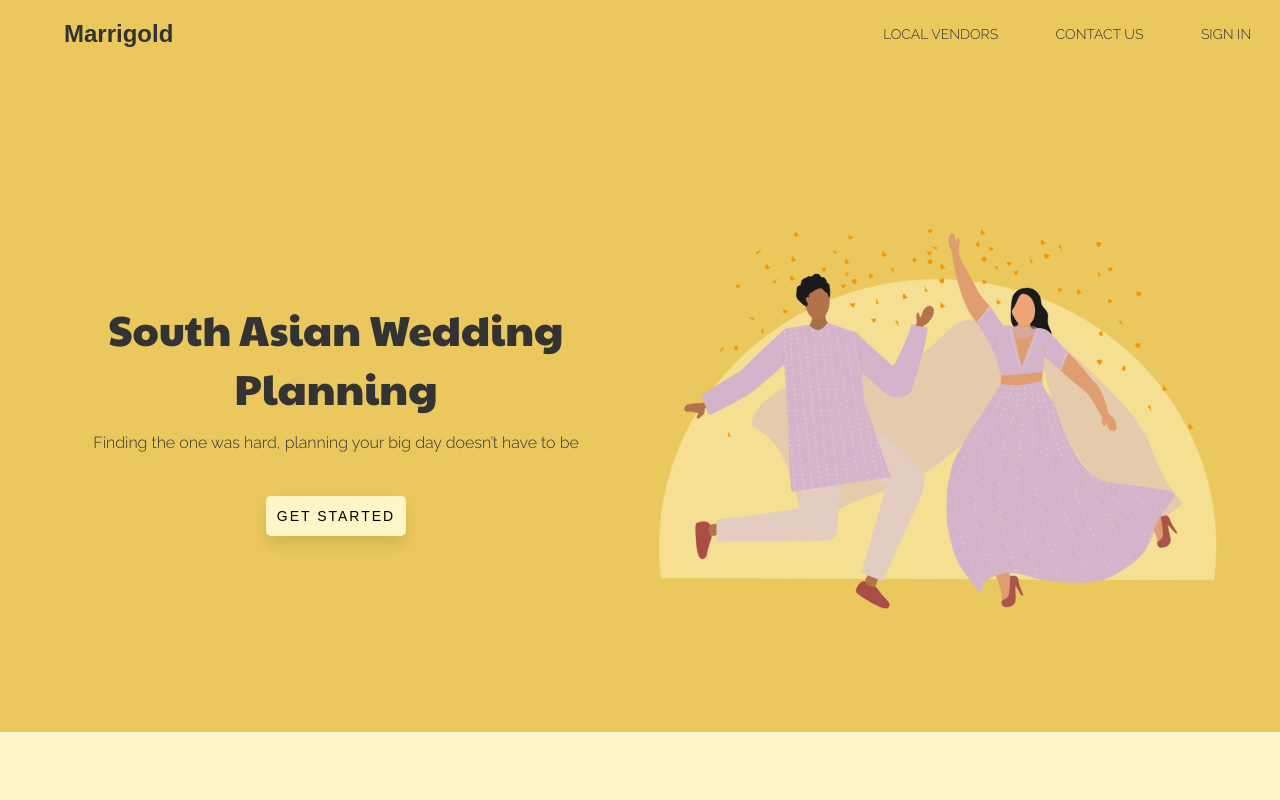
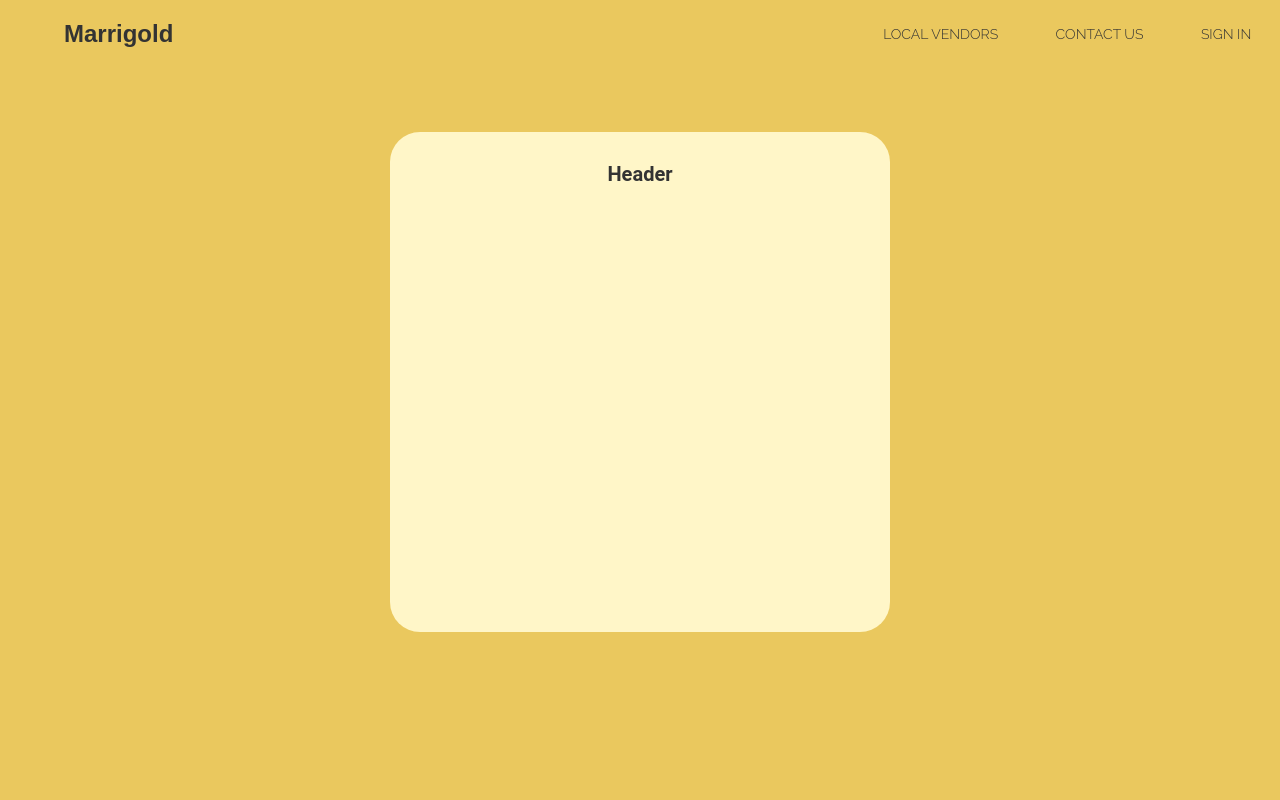
Before and after one commit to mahi-g/marrigold, a React (Create React App) app: page /test in a window 1280 px wide. Shown: the top 800 px of the page. Built offline with nearby package versions, Linux system fonts and the light colour scheme; a web font is replaced by a local one.

Commit message:
Add form card component

```diff
--- a/src/App.js
+++ b/src/App.js
@@ -10,6 +10,10 @@ import './index.css';
 
 const LoadableHomePage = lazy(() =>
     import( './pages/home')
+);
+
+const LoadableTestPage = lazy(() =>
+    import( './pages/test')
 );
 
 const Container = styled('div')`
@@ -31,7 +35,10 @@ const App = () => (
             <BrowserRouter>
                     <Suspense fallback={<Loading />}>
                         <Switch>
-
+                            <Route
+                                path="/test"
+                                component={LoadableTestPage}
+                            />
                             <Route
                                 path="/"
                                 component={LoadableHomePage}
--- a/src/components/Nav.js
+++ b/src/components/Nav.js
@@ -1,8 +1,6 @@
 import React from 'react'
 import styled from '@emotion/styled'
 import { theme } from '../theme'
-
-
 
 const Logo = styled.h2`
     font-family: ${theme.fontFamily.logo}, sans-serif;
--- /dev/null
+++ b/src/components/card/FormCard/index.js
@@ -0,0 +1,47 @@
+import React from 'react';
+import styled from '@emotion/styled';
+import { theme } from '../../../theme';
+
+const Container = styled.div`
+  background: ${theme.colorMap.cream};
+  border-radius:  ${theme.size.xmediumLarge};
+  margin: 0 auto;
+  max-height: ${({ maxHeight }) => maxHeight && `${maxHeight}px`};
+  max-width: ${({ maxWidth }) => maxWidth && `${maxWidth}px`};
+  height: ${({ width }) => width ? `${width}px` : 'auto'};
+  width: ${({ width }) => width ? `${width}px` : 'auto'};
+  @media ${theme.screenSize.upToLarge} {
+    width: 80%;
+  }
+`;
+
+const Header = styled.div`
+  font-family: ${theme.fontFamily.formHeader}, sans-serif;
+  font-size: ${theme.fontSize.medium};
+  font-weight: bold;
+  padding-top: ${theme.size.xmediumLarge};
+  text-align: center;
+  @media ${theme.screenSize.upToLarge} {
+    font-size: ${theme.fontSize.small};
+  }
+`;
+
+const FormCard = ({
+    header,
+    body,
+    maxHeight,
+    maxWidth,
+    height,
+    width,
+}) => (
+    <Container
+      maxHeight={maxHeight}
+      maxWidth={maxWidth}
+      height={height}
+      width={width}
+    >
+      {header && <Header>{header}</Header>}
+      {body && body}
+    </Container>
+);
+export default FormCard;
--- a/src/pages/home.js
+++ b/src/pages/home.js
@@ -18,8 +18,6 @@ const bounce = keyframes`
     transform: translateY(-40px);
   }
 `
-
-
 
 const Button = styled.button`
   width: 140px;
@@ -95,7 +93,6 @@ const SectionThree = styled.div`
 
 `
 
-
 const ImgCouple = styled.img`
   width: 45vw;
   height: auto;
@@ -140,7 +137,6 @@ const ImgString = styled.img`
   }
 
 `
-
 
 const Img = ({alt, src, ...props}) => (
   <img
@@ -214,6 +210,4 @@ const Home = () => (
     </>
 );
 
-
-
 export default Home;
--- /dev/null
+++ b/src/pages/test.js
@@ -0,0 +1,12 @@
+import React from 'react';
+import FormCard from '../components/card/FormCard';
+
+const Test = () => (
+    <FormCard
+        header='Header'
+        height={300}
+        width={500}
+    />
+);
+
+export default Test;
--- a/src/theme/defaultTheme.js
+++ b/src/theme/defaultTheme.js
@@ -41,7 +41,7 @@ const size = {
     default: '16px',
     medium: '20px',
     mediumLarge: '24px',
-    articleContent: '30px',
+    xmediumLarge: '30px',
     large: '32px',
     xlarge: '64px',
     xxlarge: '120px',
@@ -100,6 +100,7 @@ const fontFamily = {
     header: `Paytone One`,
     body: `Raleway`,
     logo: `Arya`,
+    formHeader: 'Roboto',
 };
 
 export const theme = {
```
